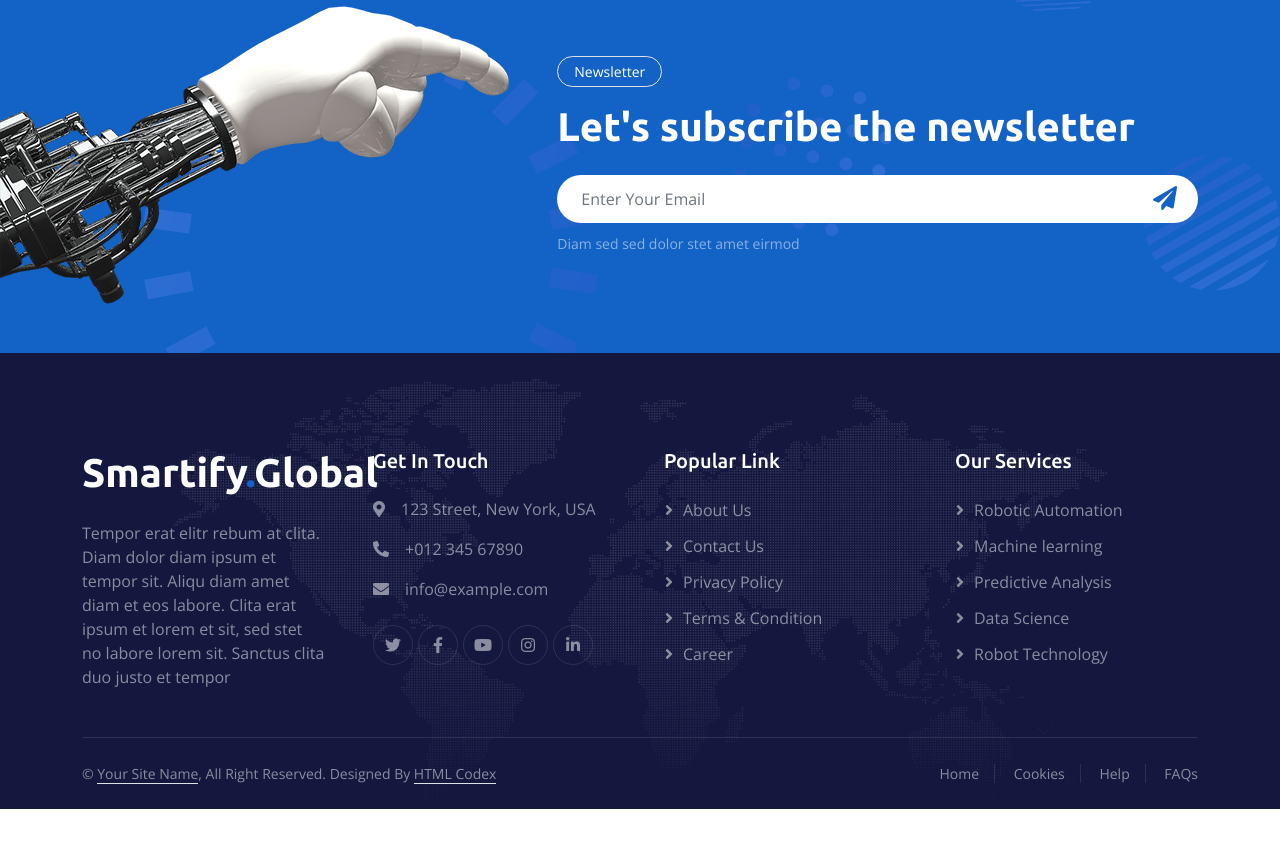
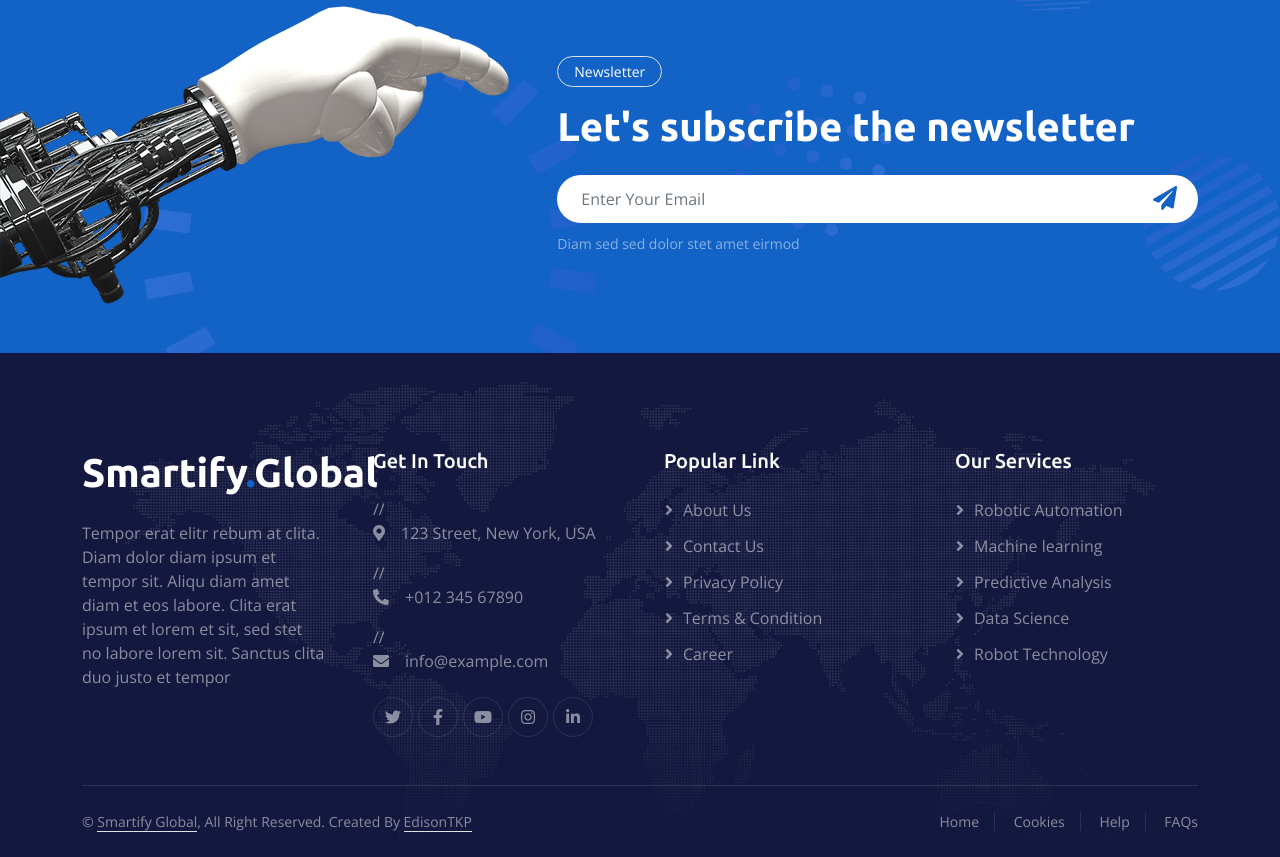
Before and after one commit to SmartifyGlobal/SmartifyGlobal, a plain HTML site: page 404.html in a window 1280 px wide. Shown: the part 1081-1938 px from the top of the page. Before the commit the page ends 1890 px from the top, so only its background shows below. Drawn offline with nearby package versions, Linux system fonts and the light colour scheme.

Commit message:
update contents

```diff
--- a/404.html
+++ b/404.html
@@ -180,9 +180,9 @@
                 </div>
                 <div class="col-md-6 col-lg-3 wow fadeIn" data-wow-delay="0.3s">
                     <h5 class="text-white mb-4">Get In Touch</h5>
-                    <p><i class="fa fa-map-marker-alt me-3"></i>123 Street, New York, USA</p>
-                    <p><i class="fa fa-phone-alt me-3"></i>+012 345 67890</p>
-                    <p><i class="fa fa-envelope me-3"></i>info@example.com</p>
+                    //<p><i class="fa fa-map-marker-alt me-3"></i>123 Street, New York, USA</p>
+                    //<p><i class="fa fa-phone-alt me-3"></i>+012 345 67890</p>
+                    //<p><i class="fa fa-envelope me-3"></i>info@example.com</p>
                     <div class="d-flex pt-2">
                         <a class="btn btn-outline-light btn-social" href=""><i class="fab fa-twitter"></i></a>
                         <a class="btn btn-outline-light btn-social" href=""><i class="fab fa-facebook-f"></i></a>
@@ -213,10 +213,10 @@
             <div class="copyright">
                 <div class="row">
                     <div class="col-md-6 text-center text-md-start mb-3 mb-md-0">
-                        &copy; <a class="border-bottom" href="#">Your Site Name</a>, All Right Reserved.
+                        &copy; <a class="border-bottom" href="#">Smartify Global</a>, All Right Reserved.
 
                         <!--/*** This template is free as long as you keep the footer author’s credit link/attribution link/backlink. If you'd like to use the template without the footer author’s credit link/attribution link/backlink, you can purchase the Credit Removal License from "https://htmlcodex.com/credit-removal". Thank you for your support. ***/-->
-                        Designed By <a class="border-bottom" href="https://htmlcodex.com">HTML Codex</a>
+                        Created By <a class="border-bottom" href="https://edisontkp.com">EdisonTKP</a>
                     </div>
                     <div class="col-md-6 text-center text-md-end">
                         <div class="footer-menu">
```
Also changed, not shown: about.html (+5 -5 lines), contact.html (+5 -5 lines), faq.html (+5 -5 lines), feature.html (+5 -5 lines), index.html (+5 -5 lines), project.html (+5 -5 lines), service.html (+5 -5 lines), team.html (+5 -5 lines), testimonial.html (+5 -5 lines).
